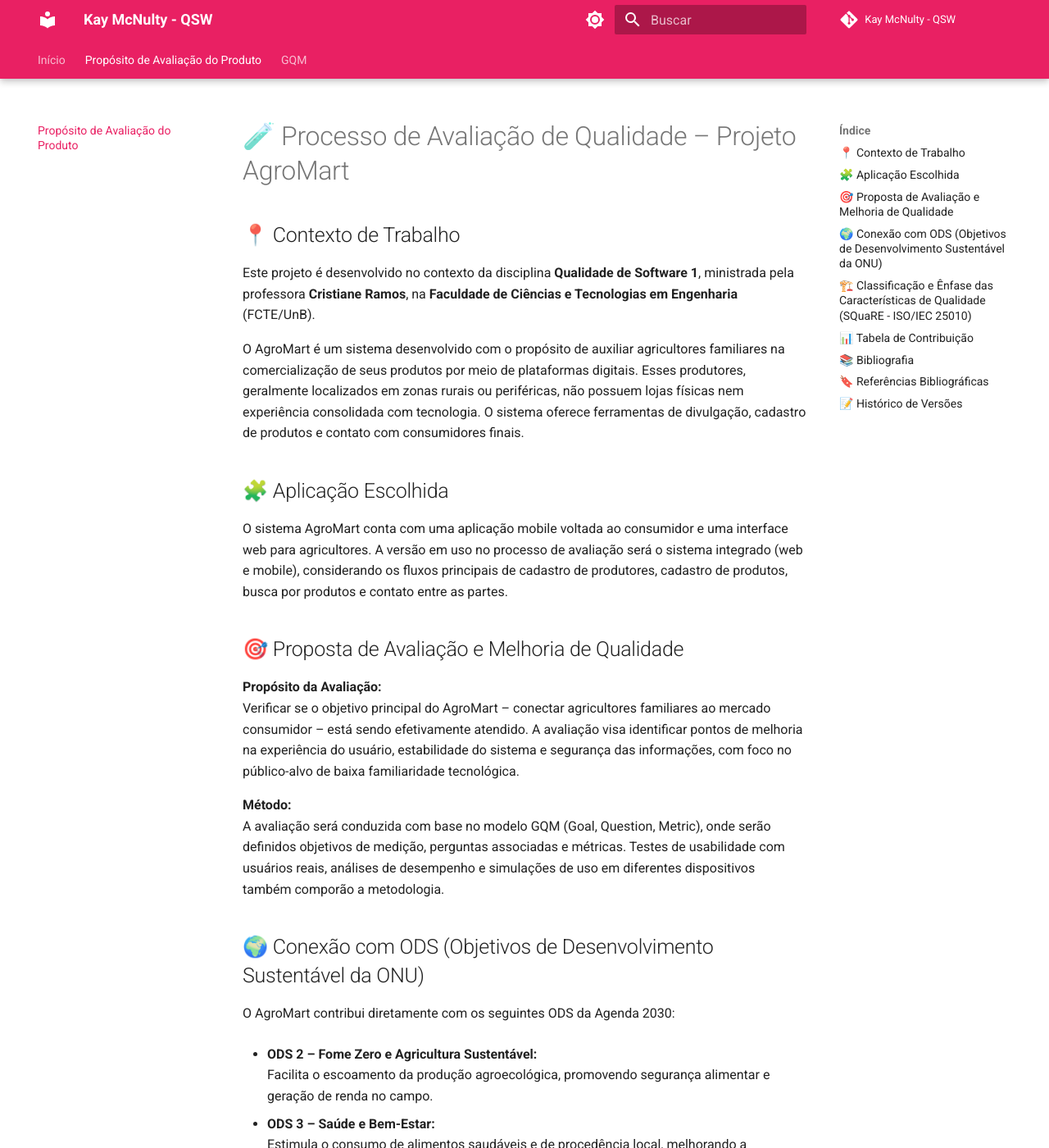
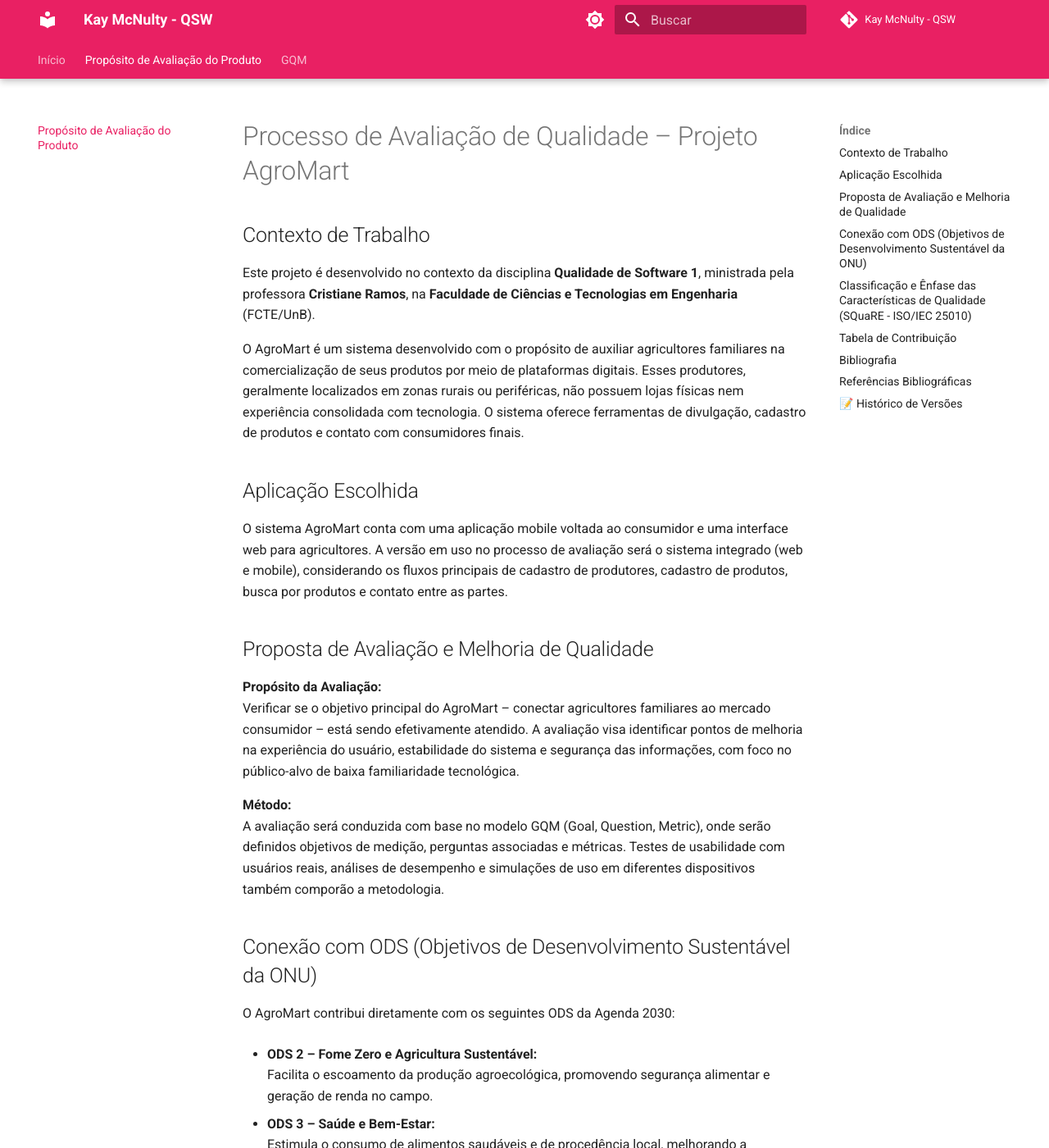
Before and after one commit to FCTE-Qualidade-de-Software-1/2025-1-T01-KAY-MCNULTY, an MkDocs documentation site: the page built from docs/processo/processo_avaliacao_agromart.md, in a window 1280 px wide and 1400 px high. Shown: the whole window at 82% size. Built offline with MkDocs 1.6.1 and Material for MkDocs 9.7.7, drawn with Linux system fonts in a browser that asks for light colours; comment, search, counter and statistics services are not loaded; some of the changed text lies outside the part shown.

Commit message:
docs: atualização

```diff
--- a/docs/processo/processo_avaliacao_agromart.md
+++ b/docs/processo/processo_avaliacao_agromart.md
@@ -1,16 +1,16 @@
-# 🧪 Processo de Avaliação de Qualidade – Projeto AgroMart
+# Processo de Avaliação de Qualidade – Projeto AgroMart
 
-## 📍 Contexto de Trabalho
+## Contexto de Trabalho
 
 Este projeto é desenvolvido no contexto da disciplina **Qualidade de Software 1**, ministrada pela professora **Cristiane Ramos**, na **Faculdade de Ciências e Tecnologias em Engenharia** (FCTE/UnB).
 
 O AgroMart é um sistema desenvolvido com o propósito de auxiliar agricultores familiares na comercialização de seus produtos por meio de plataformas digitais. Esses produtores, geralmente localizados em zonas rurais ou periféricas, não possuem lojas físicas nem experiência consolidada com tecnologia. O sistema oferece ferramentas de divulgação, cadastro de produtos e contato com consumidores finais.
 
-## 🧩 Aplicação Escolhida
+## Aplicação Escolhida
 
 O sistema AgroMart conta com uma aplicação mobile voltada ao consumidor e uma interface web para agricultores. A versão em uso no processo de avaliação será o sistema integrado (web e mobile), considerando os fluxos principais de cadastro de produtores, cadastro de produtos, busca por produtos e contato entre as partes.
 
-## 🎯 Proposta de Avaliação e Melhoria de Qualidade
+## Proposta de Avaliação e Melhoria de Qualidade
 
 **Propósito da Avaliação:**
 Verificar se o objetivo principal do AgroMart – conectar agricultores familiares ao mercado consumidor – está sendo efetivamente atendido. A avaliação visa identificar pontos de melhoria na experiência do usuário, estabilidade do sistema e segurança das informações, com foco no público-alvo de baixa familiaridade tecnológica.
@@ -18,7 +18,7 @@ Verificar se o objetivo principal do AgroMart – conectar agricultores familiar
 **Método:**
 A avaliação será conduzida com base no modelo GQM (Goal, Question, Metric), onde serão definidos objetivos de medição, perguntas associadas e métricas. Testes de usabilidade com usuários reais, análises de desempenho e simulações de uso em diferentes dispositivos também comporão a metodologia.
 
-## 🌍 Conexão com ODS (Objetivos de Desenvolvimento Sustentável da ONU)
+## Conexão com ODS (Objetivos de Desenvolvimento Sustentável da ONU)
 
 O AgroMart contribui diretamente com os seguintes ODS da Agenda 2030:
 
@@ -31,7 +31,7 @@ O AgroMart contribui diretamente com os seguintes ODS da Agenda 2030:
 - **ODS 12 – Consumo e Produção Responsáveis:**
   Incentiva cadeias curtas de comercialização, reduzindo desperdícios e diminuindo o impacto ambiental do transporte e armazenamento.
 
-## 🏗️ Classificação e Ênfase das Características de Qualidade (SQuaRE - ISO/IEC 25010)
+## Classificação e Ênfase das Características de Qualidade (SQuaRE - ISO/IEC 25010)
 
 | Categoria de Qualidade | Subcaracterísticas Relevantes                          | Justificativa da Ênfase                                                                 |
 |------------------------|--------------------------------------------------------|------------------------------------------------------------------------------------------|
@@ -41,7 +41,7 @@ O AgroMart contribui diretamente com os seguintes ODS da Agenda 2030:
 | **Portabilidade**      | Adaptabilidade, Instalabilidade                        | Necessário funcionar em diferentes versões de Android e sistemas operacionais.          |
 | **Segurança**          | Confidencialidade, Autenticidade                       | Lida com informações sensíveis e potencialmente dados de pagamento entre usuários.       |
 
-## 📊 Tabela de Contribuição
+## Tabela de Contribuição
 
 | Matrícula | Nome do Integrante     | Contribuição (%) |
 |-----------|------------------------|------------------|
@@ -49,13 +49,13 @@ O AgroMart contribui diretamente com os seguintes ODS da Agenda 2030:
 | xxxxxxxx  | Nome Completo 2        | 33%              |
 | xxxxxxxx  | Nome Completo 3        | 34%              |
 
-## 📚 Bibliografia
+## Bibliografia
 
 - ISO/IEC 25010:2011 – *Systems and Software Engineering — Systems and Software Quality Requirements and Evaluation (SQuaRE) — System and Software Quality Models*
 - Basili, V. R., Caldiera, G., & Rombach, H. D. (1994). *The Goal Question Metric Approach*. Encyclopedia of Software Engineering.
 - Pressman, R. S. (2010). *Engenharia de Software*. McGraw-Hill.
 
-## 🔖 Referências Bibliográficas
+## Referências Bibliográficas
 
 - GitHub – AgroMart. Disponível em: [https://github.com/Hackathon-FGA-2020/AgroMart](https://github.com/Hackathon-FGA-2020/AgroMart)
 - DEX/UnB. *Estudantes apresentam soluções inovadoras contra impactos da COVID-19*. Disponível em: [https://dex.unb.br/noticias/688-estudantes-apresentam-solucoes-inovadoras-contra-impactos-da-covid-19](https://dex.unb.br/noticias/688-estudantes-apresentam-solucoes-inovadoras-contra-impactos-da-covid-19)
```
